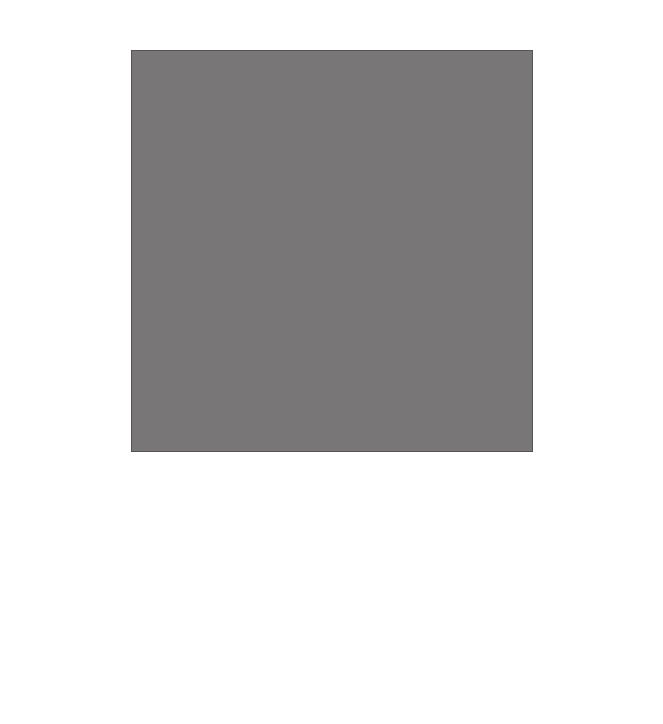
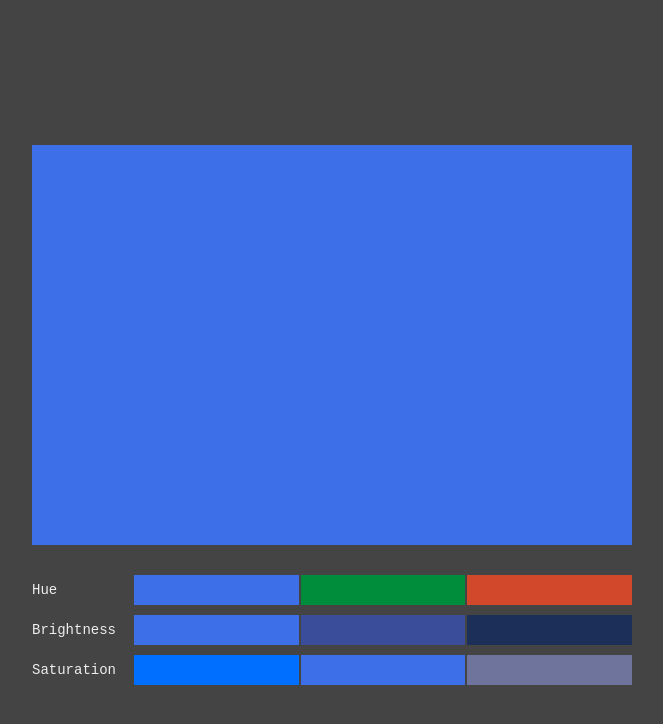
Before and after one commit to mdumke/color-and-emotion, a website built with Parcel: page src/index.html in a window 1280 px wide. Shown: the whole page, without its empty margins (308-971 px from the left). Built offline with nearby package versions, Linux system fonts and the light colour scheme.

Commit message:
feat: display multiple colors

```diff
--- a/src/colors.ts
+++ b/src/colors.ts
@@ -32,9 +32,9 @@ const COLOR_DEFINITIONS = [
 ]
 
 const GRAY_SCALE = [
-  [20.13, 0.08],
+  [49.99, 0.02],
   [35.01, 0.05],
-  [49.99, 0.02]
+  [20.13, 0.08]
 ]
 
 export const getChromaticColor = (
--- a/src/index.html
+++ b/src/index.html
@@ -1,5 +1,6 @@
 <!DOCTYPE html>
 <html lang="en">
+
 <head>
   <meta charset="UTF-8">
   <meta http-equiv="X-UA-Compatible" content="IE=edge">
@@ -7,9 +8,29 @@
   <title>Color and Emotion</title>
   <link rel="stylesheet" href="main.scss">
 </head>
+
 <body>
-  <div id="screen" class="screen"></div>
+  <div class="container">
+    <div id="screen" class="screen"></div>
+    <div id="controls" class="controls">
+      <div class="h">Hue</div>
+      <div id="h-1" class="h-1"></div>
+      <div id="h-2" class="h-2"></div>
+      <div id="h-3" class="h-3"></div>
+
+      <div class="b">Brightness</div>
+      <div id="b-1" class="b-1"></div>
+      <div id="b-2" class="b-2"></div>
+      <div id="b-3" class="b-3"></div>
+
+      <div class="s">Saturation</div>
+      <div id="s-1" class="s-1"></div>
+      <div id="s-2" class="s-2"></div>
+      <div id="s-3" class="s-3"></div>
+    </div>
+  </div>
 
   <script type="module" src="index.ts"></script>
 </body>
+
 </html>
--- a/src/index.ts
+++ b/src/index.ts
@@ -1,6 +1,22 @@
-import { getChromaticColor, getGrayScale } from './colors'
+import { State } from './types'
+import { updateColors } from './ui'
 
-const screen = document.querySelector('#screen') as HTMLDivElement
+let state: State = {
+  h: 'blue',
+  b: 'high',
+  s: 'medium'
+}
 
-screen.style.backgroundColor = getChromaticColor('red', 'medium', 'low')
-screen.style.backgroundColor = getGrayScale('low')
+updateColors(state)
+
+const main = () => {
+  registerListeners()
+}
+
+const registerListeners = () => {
+  document.querySelector('#controls')?.addEventListener('click', el => {
+    console.log(el)
+  })
+}
+
+document.addEventListener('DOMContentLoaded', main, { once: true })
--- a/src/main.scss
+++ b/src/main.scss
@@ -1,6 +1,46 @@
+* {
+  padding: 0;
+  margin: 0;
+  box-sizing: border-box;;
+}
+
+body {
+  font-size: 14px;
+  font-family: 'Courier New', Courier, monospace;
+  background-color: #444;
+  color: #eee;
+  height: 100vh;
+  width: 100vw;
+  display: flex;
+}
+
+.container {
+  margin: auto;
+}
+
 .screen {
-  margin: 50px auto;
-  width: 400px;
+  margin: 30px auto;
+  width: 600px;
   height: 400px;
-  border: 1px solid #555;
 }
+
+.controls {
+  display: grid;
+  grid-template-columns: 100px repeat(3, 1fr);
+  grid-template-rows: repeat(3, 30px);
+  row-gap: 10px;
+  column-gap: 2px;
+
+  width: 600px;
+  margin: 0 auto;
+
+  & > * {
+    cursor: pointer;
+  }
+
+  .h,
+  .b,
+  .s {
+    align-self: center;
+  }
+}
--- a/src/types.ts
+++ b/src/types.ts
@@ -1,3 +1,9 @@
 export type Hue = 'blue' | 'green' | 'red'
 export type Brightness = 'high' | 'medium' | 'low'
 export type Saturation = 'high' | 'medium' | 'low'
+
+export type State = {
+  h: Hue
+  b: Brightness
+  s: Saturation | null
+}
--- /dev/null
+++ b/src/ui.ts
@@ -0,0 +1,44 @@
+import { State, Hue, Brightness, Saturation } from './types'
+import { getChromaticColor } from './colors'
+
+const screen = document.querySelector('#screen') as HTMLDivElement
+const controls = document.querySelector('#controls') as HTMLDivElement
+
+export const updateColors = ({ h, b, s }: State) => {
+  if (s === null) return
+
+  screen.style.backgroundColor = getChromaticColor(h, b, s)
+  updateHueControls(b, s)
+  updateBrightnessControls(h, s)
+  updateSaturationControls(h, b)
+}
+
+const updateHueControls = (b: Brightness, s: Saturation) => {
+  const h1 = controls.querySelector('#h-1') as HTMLDivElement
+  const h2 = controls.querySelector('#h-2') as HTMLDivElement
+  const h3 = controls.querySelector('#h-3') as HTMLDivElement
+
+  h1.style.backgroundColor = getChromaticColor('blue', b, s)
+  h2.style.backgroundColor = getChromaticColor('green', b, s)
+  h3.style.backgroundColor = getChromaticColor('red', b, s)
+}
+
+const updateBrightnessControls = (h: Hue, s: Saturation) => {
+  const b1 = controls.querySelector('#b-1') as HTMLDivElement
+  const b2 = controls.querySelector('#b-2') as HTMLDivElement
+  const b3 = controls.querySelector('#b-3') as HTMLDivElement
+
+  b1.style.backgroundColor = getChromaticColor(h, 'high', s)
+  b2.style.backgroundColor = getChromaticColor(h, 'medium', s)
+  b3.style.backgroundColor = getChromaticColor(h, 'low', s)
+}
+
+const updateSaturationControls = (h: Hue, b: Brightness) => {
+  const s1 = controls.querySelector('#s-1') as HTMLDivElement
+  const s2 = controls.querySelector('#s-2') as HTMLDivElement
+  const s3 = controls.querySelector('#s-3') as HTMLDivElement
+
+  s1.style.backgroundColor = getChromaticColor(h, b, 'high')
+  s2.style.backgroundColor = getChromaticColor(h, b, 'medium')
+  s3.style.backgroundColor = getChromaticColor(h, b, 'low')
+}
```
